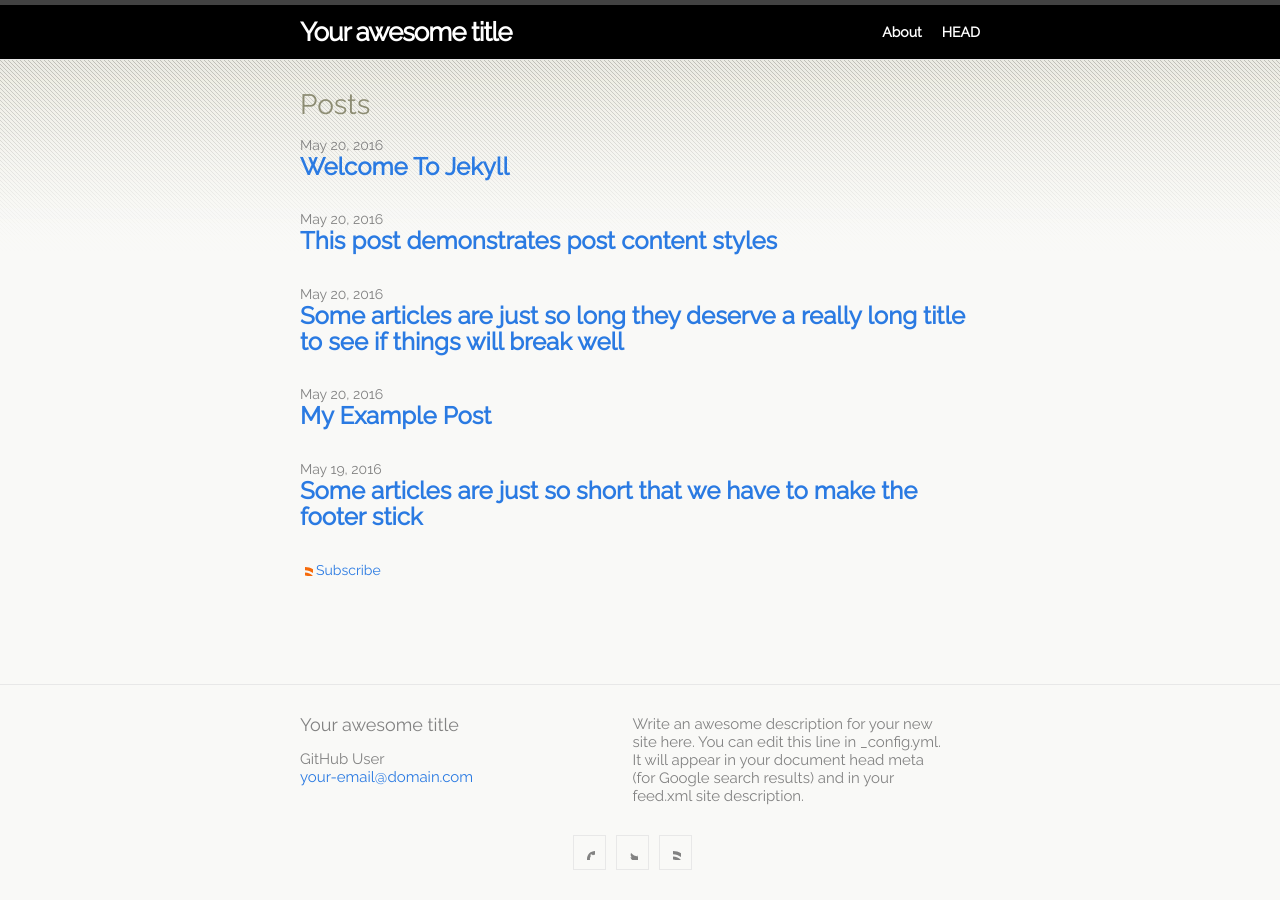
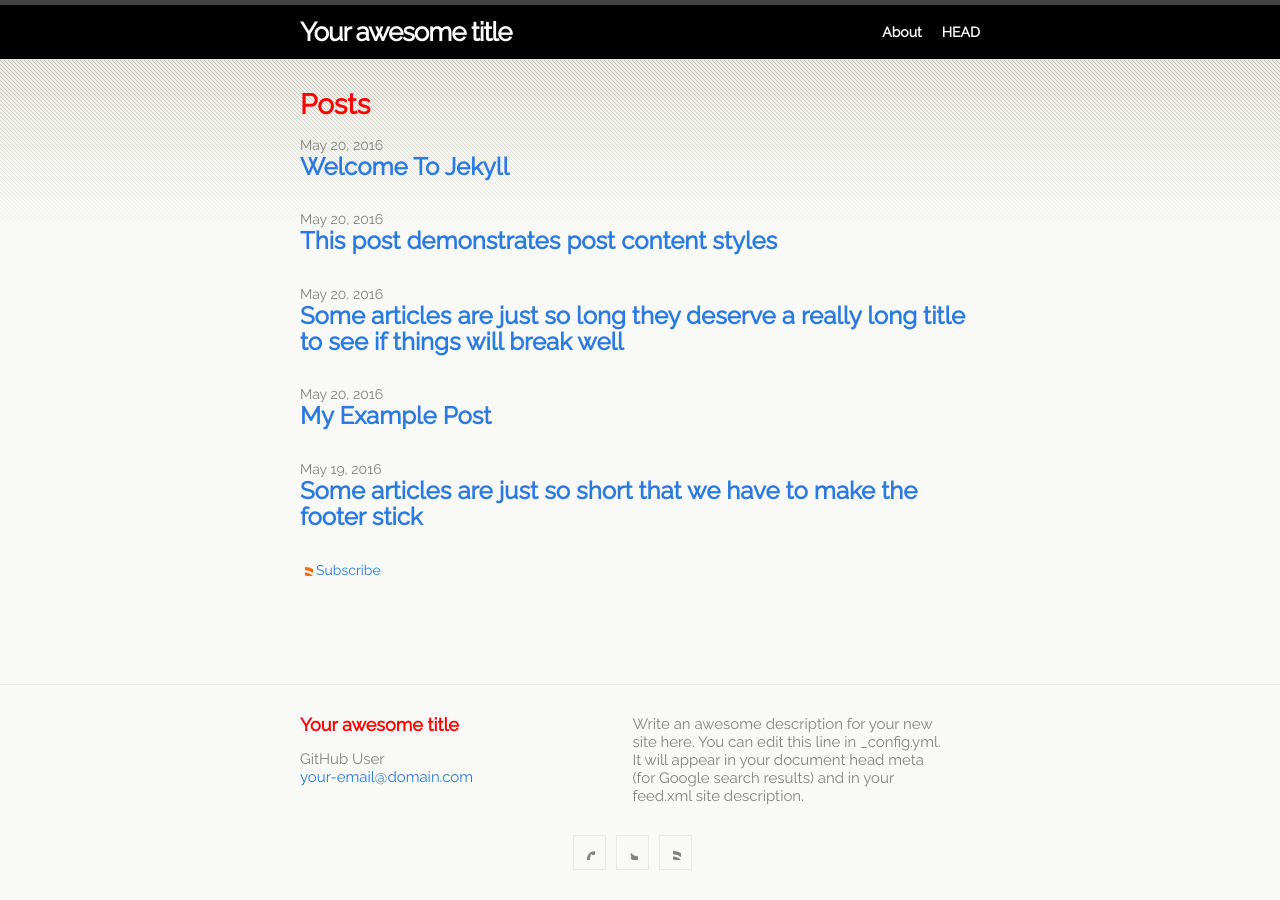
Before and after one commit to 6bita/magasinet, a Jekyll site: the page built from index.md, in a window 1280 px wide. Built offline with Jekyll 4.4.1, drawn with Linux system fonts in a browser that asks for light colours.

Commit message:
Update head.html

```diff
--- a/_includes/head.html
+++ b/_includes/head.html
@@ -58,7 +58,7 @@
       font-weight: 900;
     }
 
-    h1, h3
+    h1, h2, h3
     {
       color: red;
       font-weight: 900;
```
